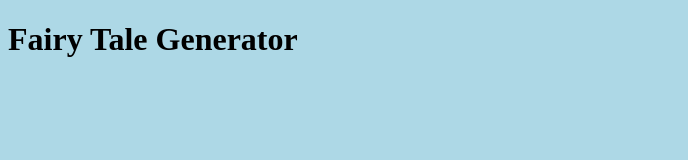
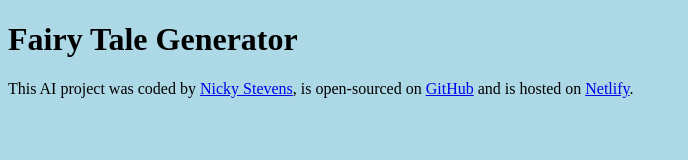
Before and after one commit to NicStevens/fairy-tale-generator, a plain HTML site: page index.html in a window 1280 px wide. Shown: the whole page, without its empty margins (0-688 px from the left). Drawn offline with Linux system fonts and the light colour scheme.

Commit message:
Added footer with links

```diff
--- a/index.html
+++ b/index.html
@@ -9,5 +9,13 @@
   <body>
     <h1>Fairy Tale Generator</h1>
     <script src="src/index.js"></script>
+    <footer>
+      This AI project was coded by
+      <a href="https://github.com/NicStevens">Nicky Stevens</a>, is open-sourced
+      on
+      <a href="https://github.com/NicStevens/fairy-tale-generator">GitHub</a>
+      and is hosted on
+      <a href="https://fairytalegenerator.netlify.app/">Netlify</a>.
+    </footer>
   </body>
 </html>
```
